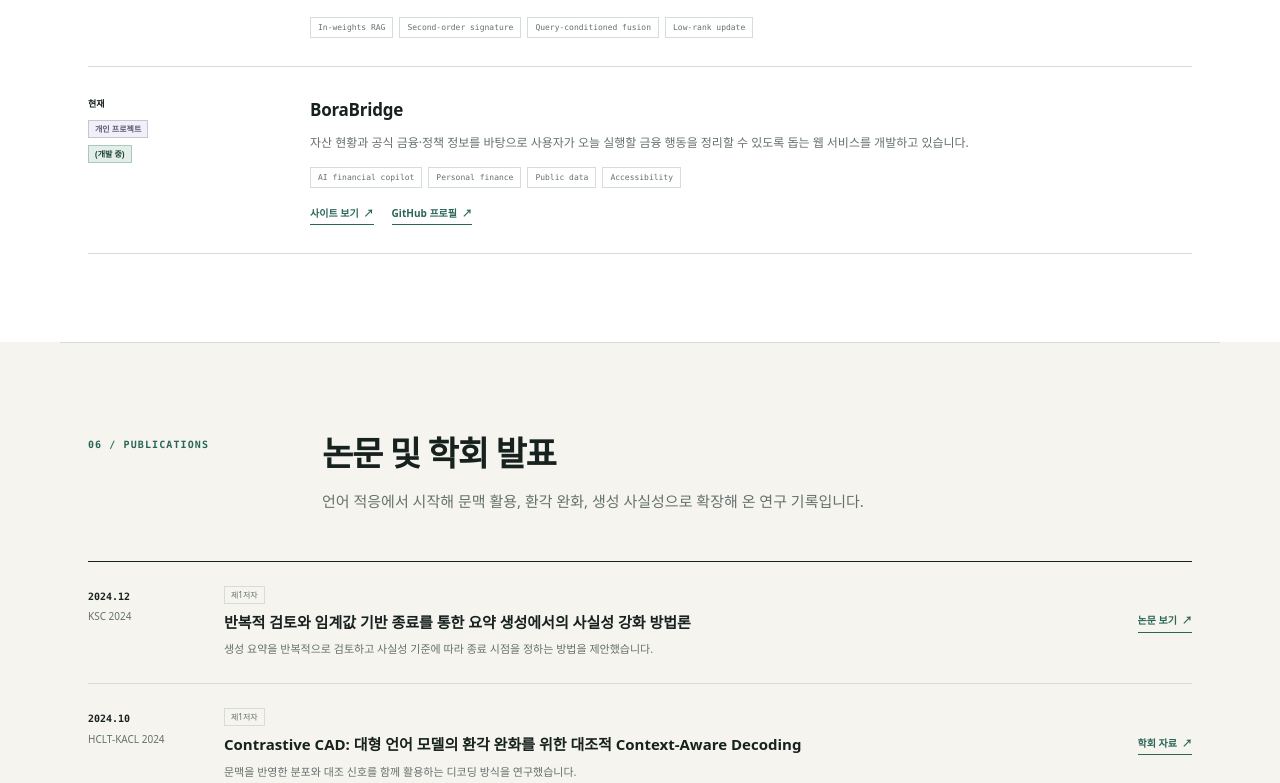
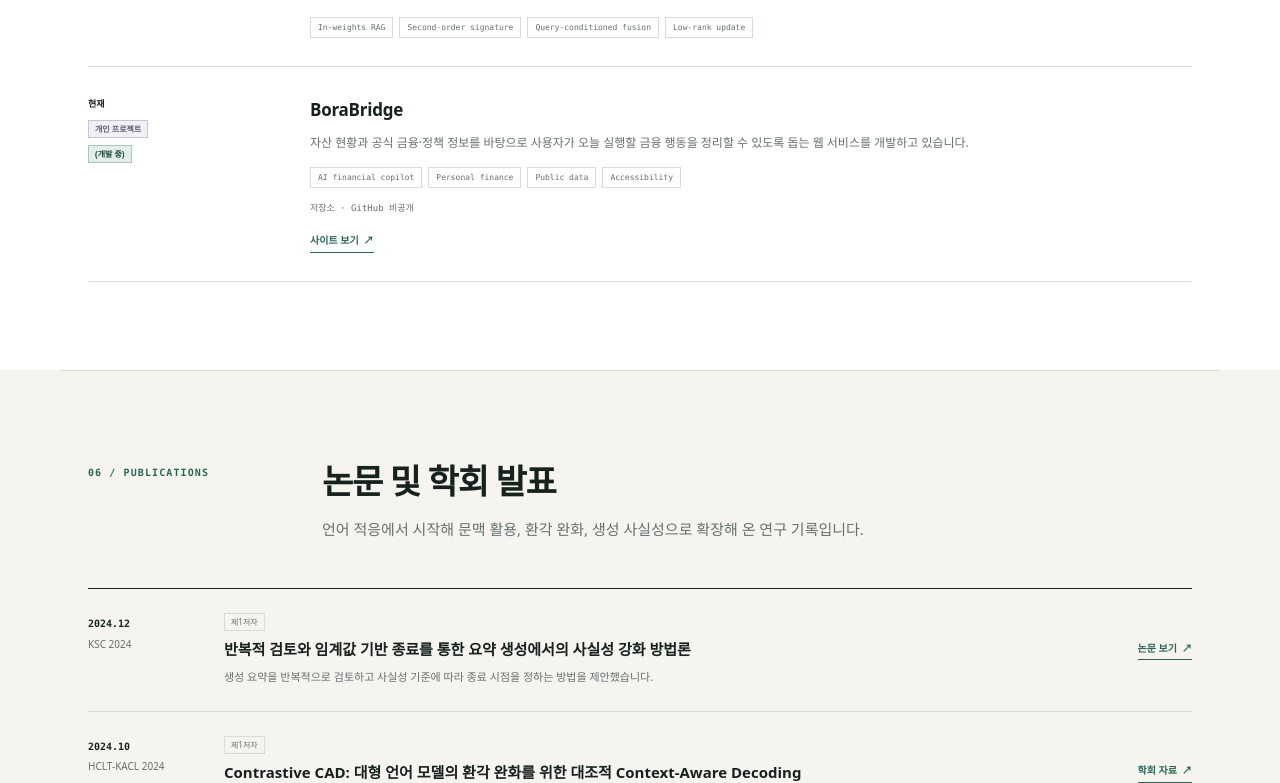
Before and after one commit to charater1024-lang/llm-research-portfolio, a Next.js app: page / in a window 1280 px wide. Shown: the part 4887-5670 px from the top of the page. Built offline with nearby package versions, Linux system fonts and the light colour scheme.

Commit message:
Clarify BoraBridge repository visibility

```diff
--- a/app/globals.css
+++ b/app/globals.css
@@ -417,6 +417,14 @@ a:focus-visible { outline: 2px solid var(--accent); outline-offset: 4px; }
   font-size: 8px;
   line-height: 1.4;
 }
+.project-repository-note {
+  display: block;
+  margin-top: 14px;
+  color: var(--muted);
+  font-family: "SFMono-Regular", Consolas, monospace;
+  font-size: 9px;
+  line-height: 1.5;
+}
 .project-links { display: flex; flex-wrap: wrap; gap: 18px; margin-top: 17px; }
 .project-links a {
   display: inline-flex;
--- a/app/page.tsx
+++ b/app/page.tsx
@@ -17,6 +17,7 @@ type Project = {
   summary: string;
   details: string[];
   status?: string;
+  repositoryNote?: string;
   links?: {
     label: string;
     href: string;
@@ -220,14 +221,11 @@ const projects: Project[] = [
     summary: "자산 현황과 공식 금융·정책 정보를 바탕으로 사용자가 오늘 실행할 금융 행동을 정리할 수 있도록 돕는 웹 서비스를 개발하고 있습니다.",
     details: ["AI financial copilot", "Personal finance", "Public data", "Accessibility"],
     status: "(개발 중)",
+    repositoryNote: "저장소 · GitHub 비공개",
     links: [
       {
         label: "사이트 보기",
         href: "https://borabridge.com",
-      },
-      {
-        label: "GitHub 프로필",
-        href: "https://github.com/charater1024-lang",
       },
     ],
   },
@@ -538,6 +536,9 @@ export default function Home() {
                   <ul aria-label={`${project.title} 핵심 기술`}>
                     {project.details.map((detail) => <li key={detail}>{detail}</li>)}
                   </ul>
+                  {project.repositoryNote && (
+                    <span className="project-repository-note">{project.repositoryNote}</span>
+                  )}
                   {project.links && (
                     <div className="project-links">
                       {project.links.map((link) => (
```
